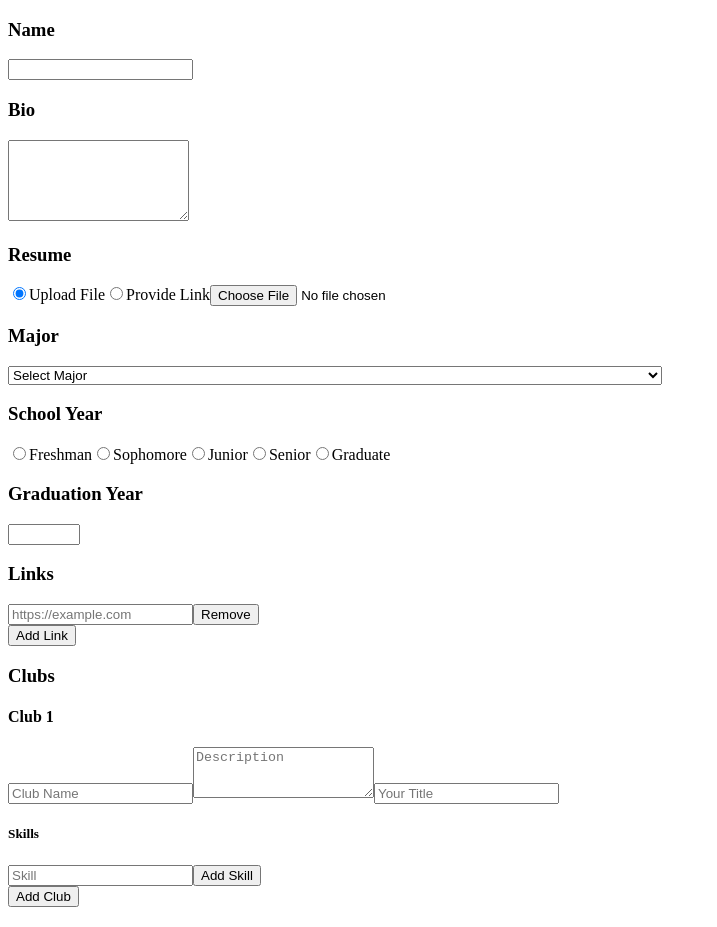
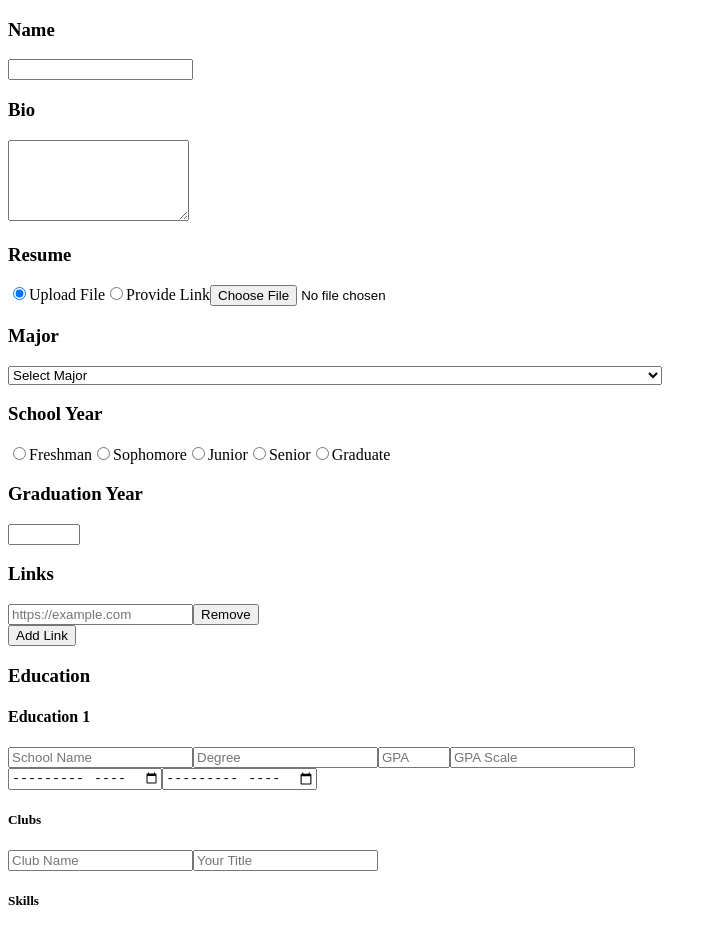
Before and after one commit to IEEE-UCF/Member-Resume-Database, a Next.js app in the folder form/: page / in a window 1280 px wide. Shown: the top 927 px of the page, without its empty margins (0-717 px from the left). Built offline with nearby package versions, Linux system fonts and the light colour scheme.

Commit message:
remove clubs master list

```diff
--- a/form/src/app/components/Form.tsx
+++ b/form/src/app/components/Form.tsx
@@ -190,135 +190,6 @@ const Form = () => {
                     <LinksComponent
                         links={formData.links}
                         setFormData={setFormData}
-                    />
-                </div>
-
-                <div className="input clubs">
-                    <h3>Clubs</h3>
-                    {formData.clubs.map((club, index) => {
-                        return (
-                            <div key={`clubs[${index}]`} className="club">
-                                <h4>Club {index + 1}</h4>
-                                <input
-                                    type="text"
-                                    name={`clubs[${index}].name`}
-                                    placeholder="Club Name"
-                                    value={club.name}
-                                    onChange={(e) =>
-                                        setFormData((prev) => {
-                                            const result = [...prev.clubs];
-                                            result[index].name = e.target.value;
-                                            return { ...prev, clubs: result };
-                                        })
-                                    }
-                                />
-                                <textarea
-                                    name={`clubs[${index}].description`}
-                                    placeholder="Description"
-                                    value={club.description}
-                                    onChange={(e) =>
-                                        setFormData((prev) => {
-                                            const result = [...prev.clubs];
-                                            result[index].description =
-                                                e.target.value;
-                                            return { ...prev, clubs: result };
-                                        })
-                                    }
-                                    rows={3}
-                                />
-                                <input
-                                    type="text"
-                                    name={`clubs[${index}].title`}
-                                    placeholder="Your Title"
-                                    value={club.title}
-                                    onChange={(e) =>
-                                        setFormData((prev) => {
-                                            const result = [...prev.clubs];
-                                            result[index].title =
-                                                e.target.value;
-                                            return { ...prev, clubs: result };
-                                        })
-                                    }
-                                />
-                                <div className="input skills">
-                                    <h5>Skills</h5>
-                                    {club.skills.map((skill, skillsIndex) => {
-                                        return (
-                                            <input
-                                                key={`clubs[${index}].skills[${skillsIndex}]`}
-                                                type="text"
-                                                placeholder="Skill"
-                                                name={`clubs[${index}].skills[${skillsIndex}]`}
-                                                value={skill}
-                                                onChange={(e) =>
-                                                    setFormData((prev) => {
-                                                        const updatedClubs = [
-                                                            ...prev.clubs,
-                                                        ];
-                                                        const updatedClub = {
-                                                            ...updatedClubs[
-                                                                index
-                                                            ],
-                                                        };
-                                                        const updatedSkills = [
-                                                            ...updatedClub.skills,
-                                                        ];
-                                                        updatedSkills[
-                                                            skillsIndex
-                                                        ] = e.target.value;
-                                                        updatedClub.skills =
-                                                            updatedSkills;
-                                                        updatedClubs[index] =
-                                                            updatedClub;
-
-                                                        return {
-                                                            ...prev,
-                                                            clubs: updatedClubs,
-                                                        };
-                                                    })
-                                                }
-                                            />
-                                        );
-                                    })}
-
-                                    <button
-                                        onClick={(e) => {
-                                            e.preventDefault();
-                                            setFormData((prev) => {
-                                                const updatedClubs = [
-                                                    ...prev.clubs,
-                                                ];
-                                                const updatedClub = {
-                                                    ...updatedClubs[index],
-                                                };
-                                                updatedClub.skills = [
-                                                    ...updatedClub.skills,
-                                                    "",
-                                                ];
-                                                updatedClubs[index] =
-                                                    updatedClub;
-                                                return {
-                                                    ...prev,
-                                                    clubs: updatedClubs,
-                                                };
-                                            });
-                                        }}
-                                    >
-                                        Add Skill
-                                    </button>
-                                </div>
-                            </div>
-                        );
-                    })}
-                    <input
-                        type="button"
-                        value="Add Club"
-                        onClick={(e) => {
-                            setFormData((prev) => ({
-                                ...prev,
-                                clubs: [...prev.clubs, createEmptyExperience()],
-                            }));
-                        }}
                     />
                 </div>
 
--- a/form/src/app/interfaces.ts
+++ b/form/src/app/interfaces.ts
@@ -68,7 +68,6 @@ export interface Form {
     schoolYear: string;
     graduationYear: number;
     links: string[];
-    clubs: Experience[];
     education: Education[];
     workExperience: Experience[];
     picture: any;
@@ -85,7 +84,6 @@ export const createEmptyForm = (): Form => {
         schoolYear: "",
         graduationYear: 0,
         links: [""],
-        clubs: [createEmptyExperience()],
         education: [createEmptyEducation()],
         workExperience: [createEmptyExperience()],
         picture: null,
```
Also changed, not shown: 2 other files (tests, documents, lock files or other folders).
